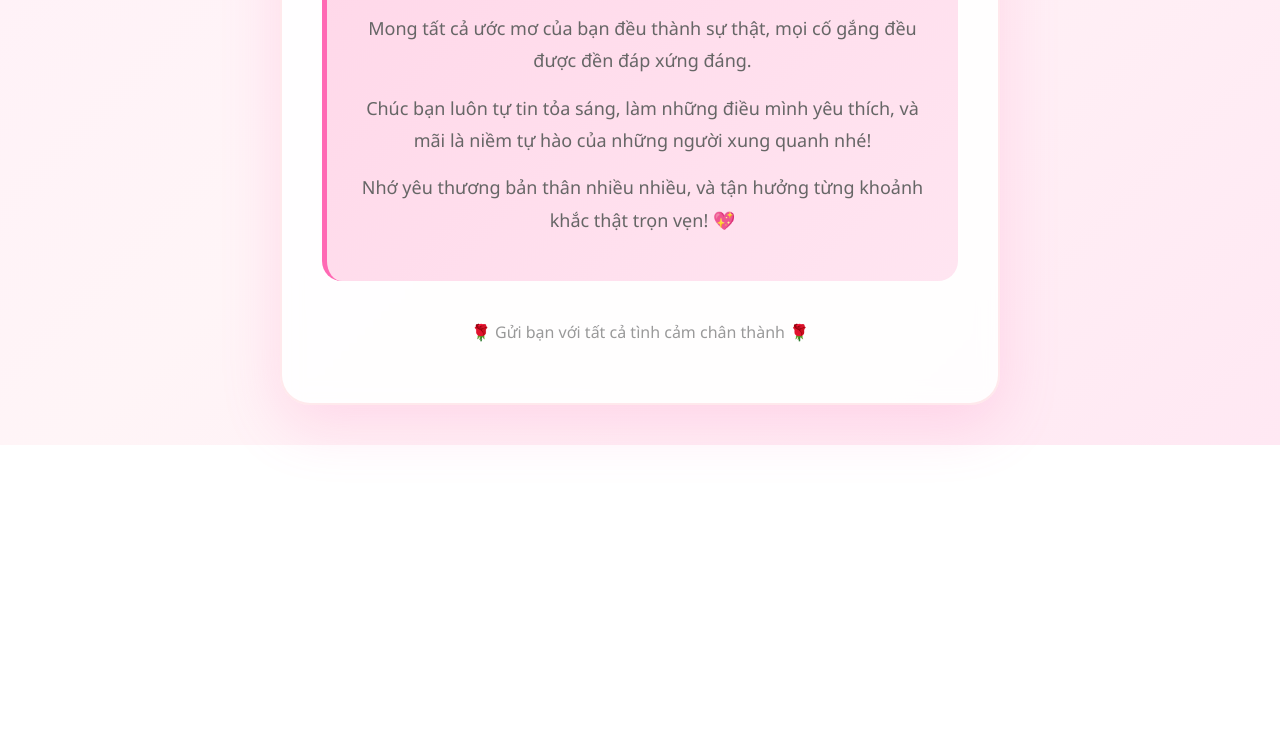
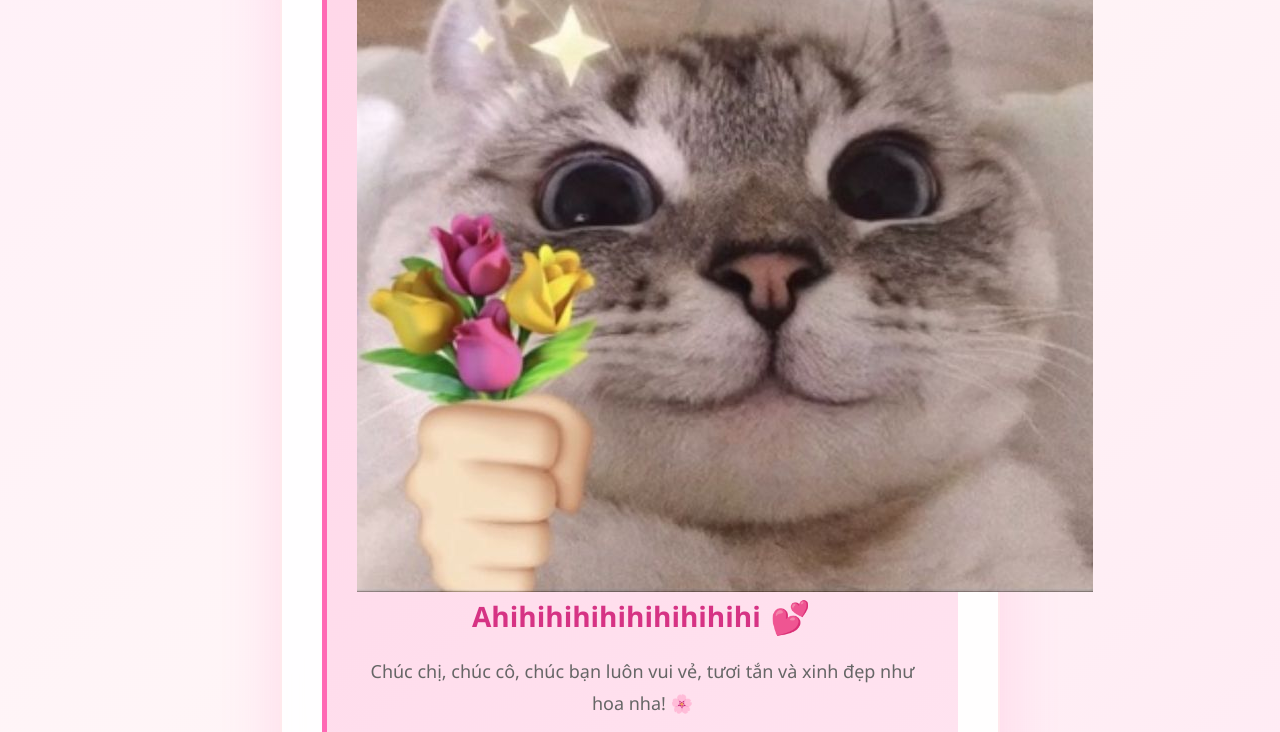
Before and after one commit to Bravee9/chuc-mung-20-10, a plain HTML site: page index.html in a window 1280 px wide. Shown: the part 695-1427 px from the top of the page. Before the commit the page ends 1140 px from the top, so only its background shows below. Drawn offline with Linux system fonts and the light colour scheme.

Commit message:
Update image source and footer text in index.html

```diff
--- a/index.html
+++ b/index.html
@@ -181,7 +181,7 @@
             </div>
 
             <div class="wishes">
-                <img src="cat-flower.jpg" alt="Chúc mừng 20/10">
+                <img src="CAT.jpg" alt="Chúc mừng 20/10">
                 <h2>Ahihihihihihihihihihi <span class="heart">💕</span></h2>
                 <p>
                     Chúc chị, chúc cô, chúc bạn luôn vui vẻ, tươi tắn và xinh đẹp như hoa nha! 🌸
@@ -199,7 +199,7 @@
             </div>
 
             <div class="footer">
-                🌹 Gửi bạn với tất cả tình cảm chân thành 🌹
+                🌹 Chiến còi hai không không năm 🌹
             </div>
         </div>
     </div>
```
